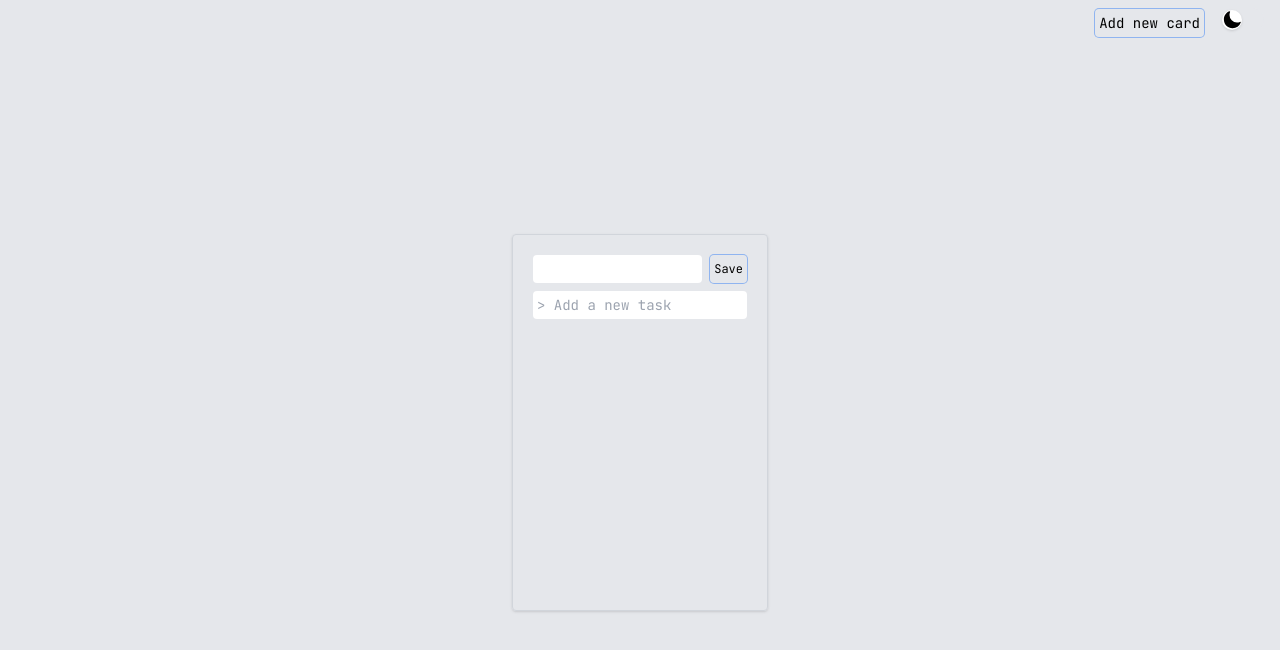
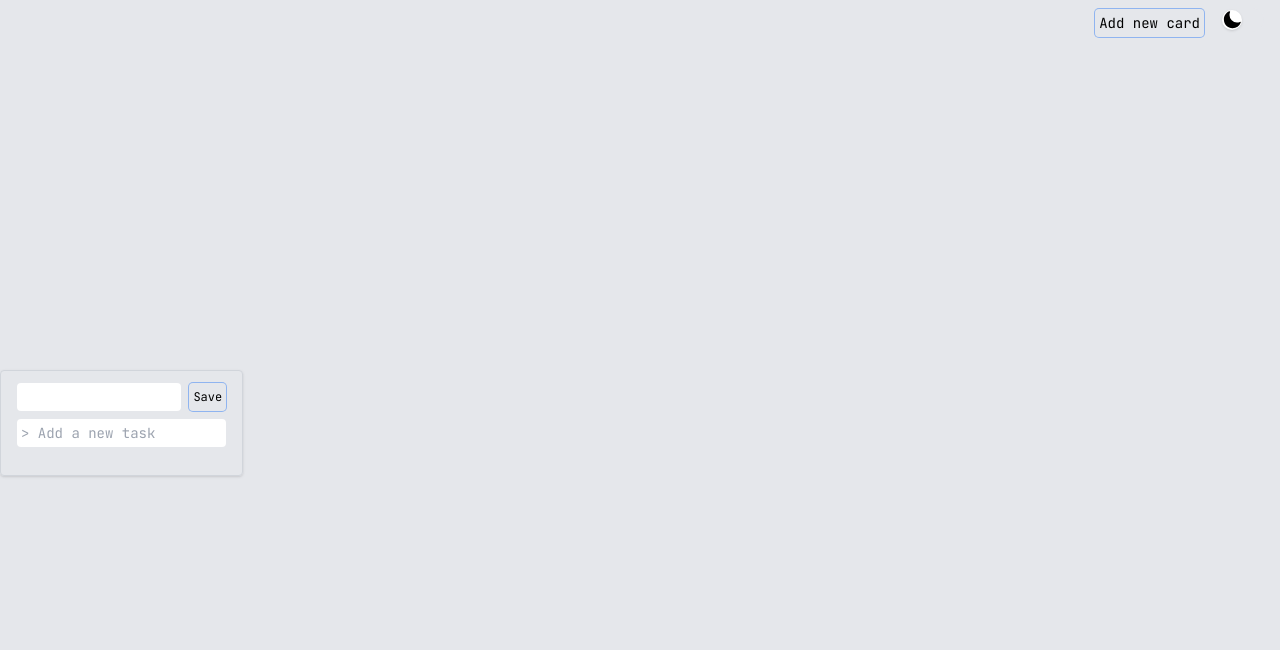
Before and after one commit to nikopeikrishvili/todotab-static, a Vue app: page / in a window 1280 px wide. Shown: the top 650 px of the page. Built offline with nearby package versions, Linux system fonts and the light colour scheme.

Commit message:
UI: changed flex to grid

```diff
--- a/src/components/TodoCard.vue
+++ b/src/components/TodoCard.vue
@@ -1,10 +1,10 @@
 <template>
   <div
-    class="flex space-x-2 align-middle items-center justify-center w-full h-full">
+    class="grid grid-cols-5 gap-4 align-middle items-center justify-center">
 
 
     <div v-for="(card, cardId) in cards" :key="'card_'+cardId" @mouseover="card.inHover = true"
-        @mouseleave="card.inHover = false" class="flex flex-col w-1/5 h-1/2 p-5 rounded border border-gray-300 shadow dark:border-default-in-dark">
+        @mouseleave="card.inHover = false" class="flex flex-col px-4 py-3  rounded border border-gray-300 shadow dark:border-default-in-dark">
         <CardComponent :card-id="cardId" :card="card" />
     </div>
   </div>
```
